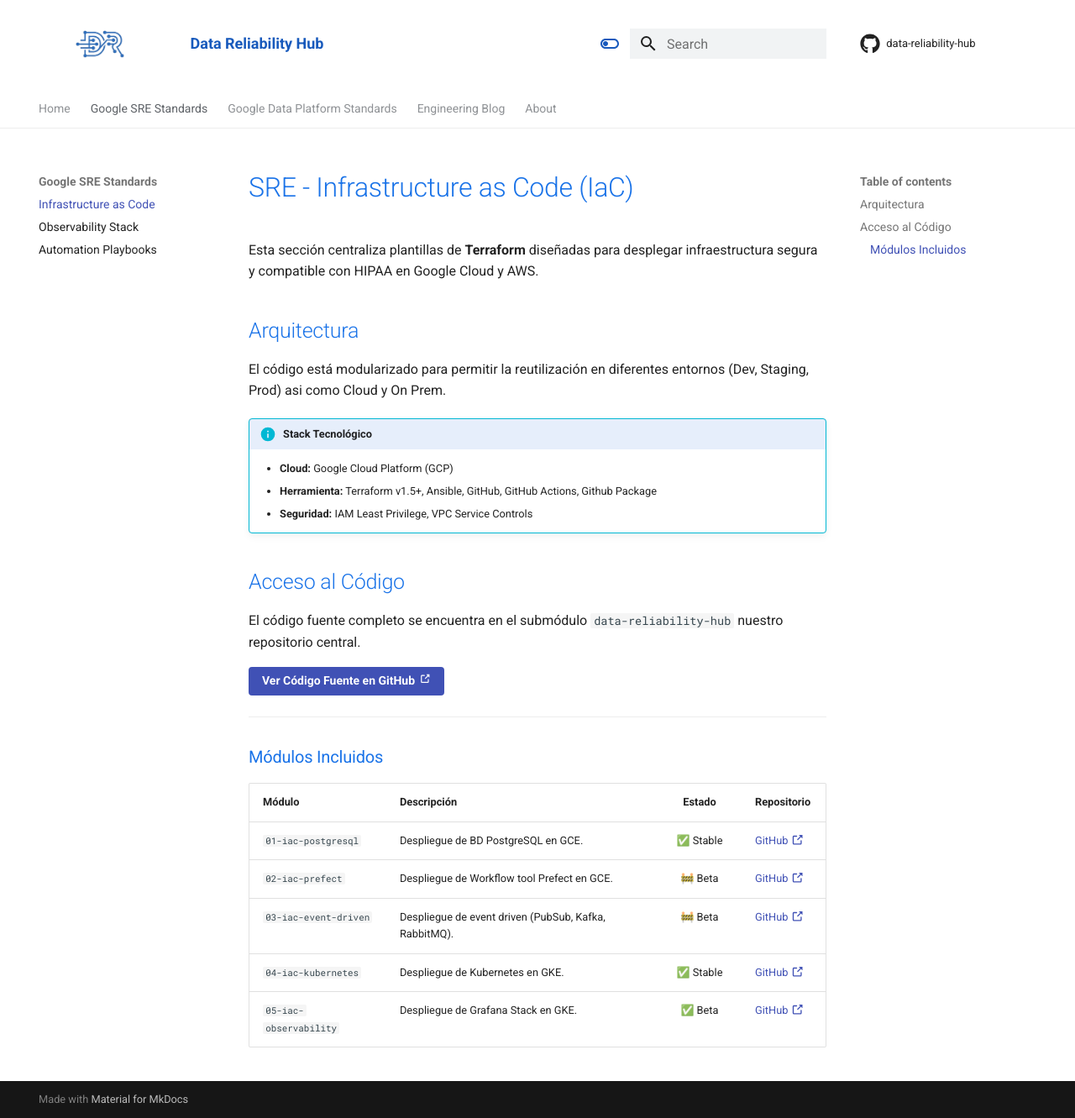
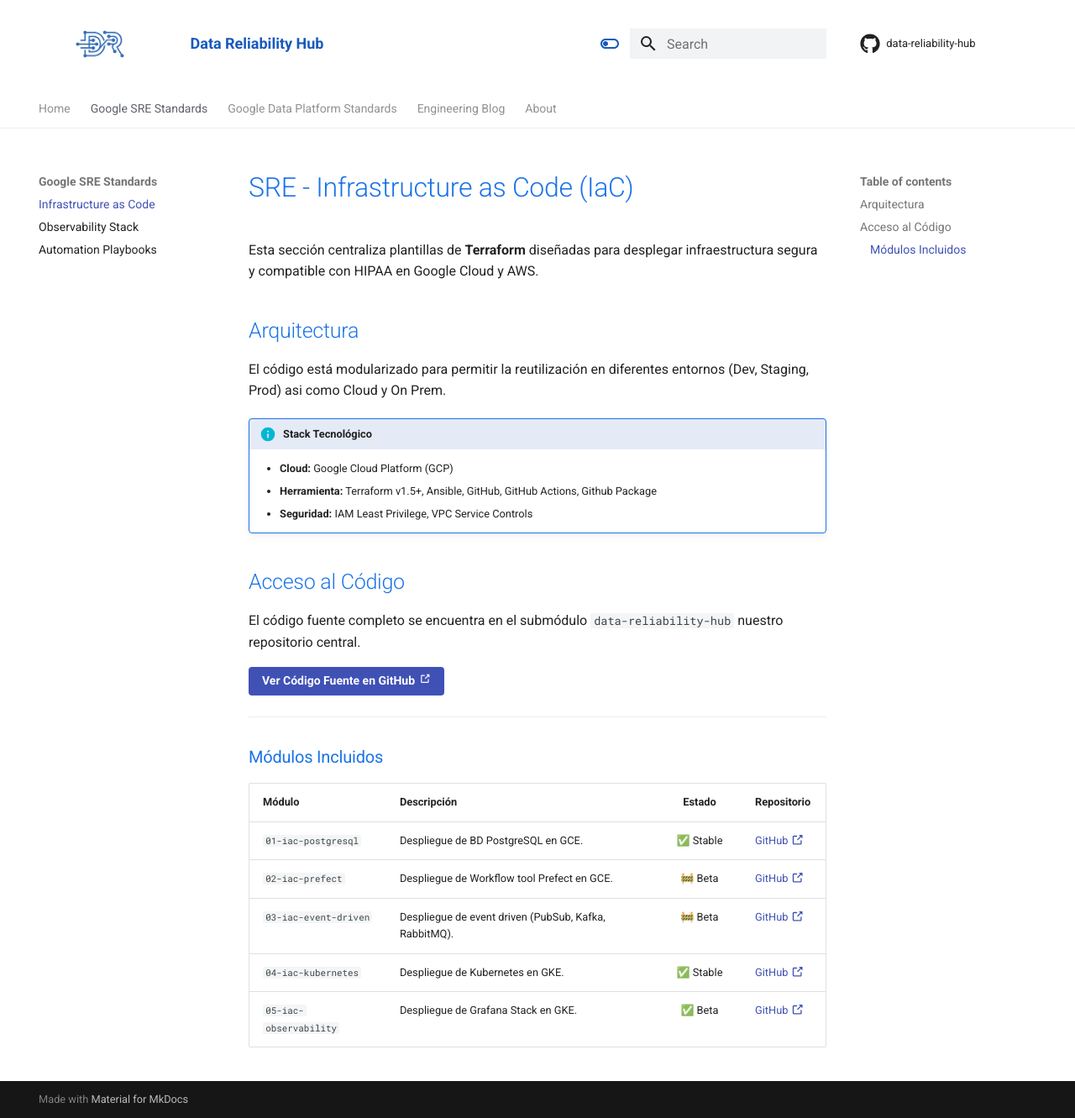
Before and after one commit to mcatalangt/data-reliability-hub, an MkDocs documentation site: the page built from docs/modules/sre/iac.md, in a window 1280 px wide and 1331 px high. Shown: the whole window at 84% size. Built offline with MkDocs 1.6.1 and Material for MkDocs 9.7.7, drawn with Linux system fonts in a browser that asks for light colours; comment, search, counter and statistics services are not loaded.

```diff
--- a/docs/stylesheets/extra.css
+++ b/docs/stylesheets/extra.css
@@ -80,12 +80,12 @@
 
 .md-typeset .admonition.info > .admonition-title {
     /* Esto le pone el mismo color pero muy clarito (10% opacidad) para que se vea elegante */
-    background-color: rgba(14, 92, 217, 0.1) !important;
+    background-color: rgba(7, 66, 162, 0.1) !important;
 
     /* Asegura que el borde del título también coincida */
     border-color: #58e81a !important;
 }
 
-.md-typeset details.info {
+.md-typeset .admonition.info, .md-typeset details.info{
     border-color: #1a73e8 !important;
 }
```
